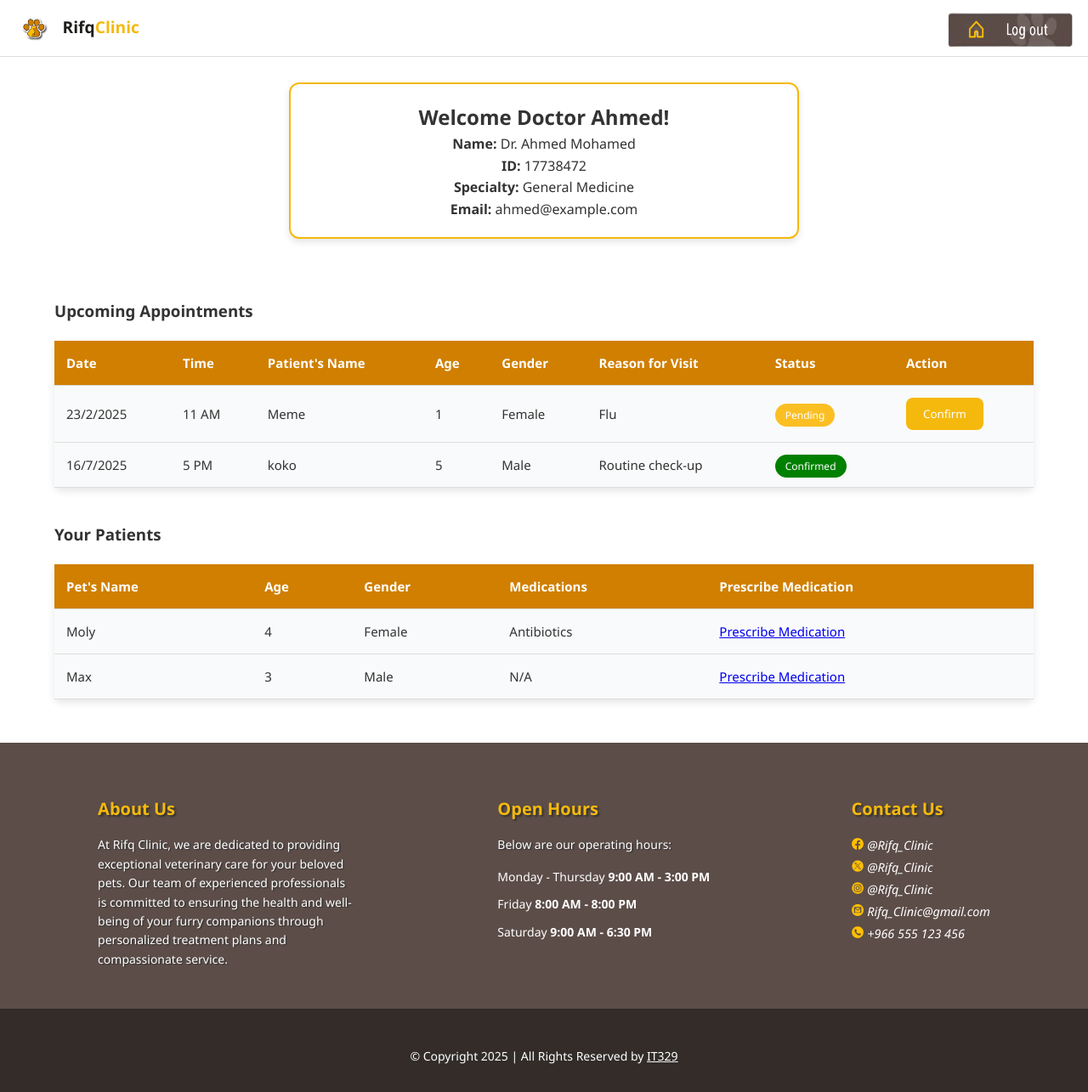
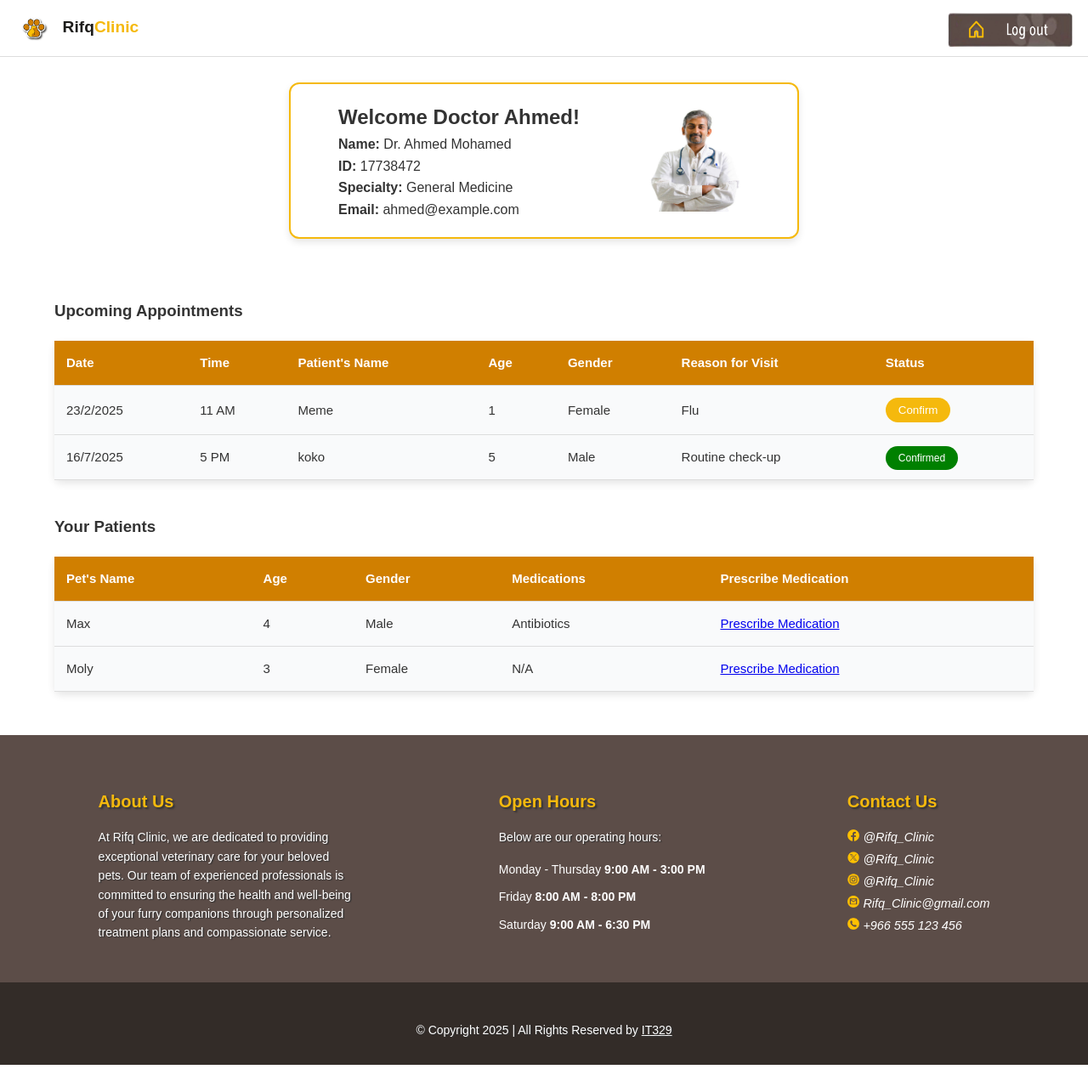
Before and after one commit to lameessa/WebProject, a PHP site: page /html/Doctor.html in a window 1280 px wide. Shown: the whole page at 85% size. After the commit the page ends 1253 px from the top, so only its background shows below. Run offline with PHP 8.4, Linux system fonts and the light colour scheme.

Commit message:
Final Changes Phase1

```diff
--- a/css/docstyle.css
+++ b/css/docstyle.css
@@ -108,7 +108,13 @@ header .logo img {
     border-radius: 12px;
     box-shadow: 0 4px 8px rgba(0, 0, 0, 0.1);
     margin-bottom: 30px;
-    text-align: center;
+	display:flex;
+	justify-content:space-around;
+	align-items:center;
+}
+.doctor-info img {
+	height:8em;
+	width:8em;
 }
 
 h2, h3 {
@@ -147,10 +153,10 @@ td {
 .btn {
     background-color: #f5b90d;
     color: white;
-    padding: 10px 20px;
+    padding: 7px 15px;
     border: none;
     cursor: pointer;
-    border-radius: 8px;
+    border-radius: 20px;
     transition: background-color 0.3s ease;
 }
 
@@ -159,7 +165,7 @@ td {
 }
 
 .status {
-    padding: 5px 12px;
+    padding: 7px 15px;
     border-radius: 20px;
     font-size: 12px;
 }
--- a/css/styleMedi.css
+++ b/css/styleMedi.css
@@ -154,3 +154,7 @@
         .form-container .medications label {
             margin-left: 5px;
         }
+
+		ul {
+			list-style-type:none;
+		}
--- a/html/Doctor.html
+++ b/html/Doctor.html
@@ -5,7 +5,7 @@
     <meta name="viewport" content="width=device-width, initial-scale=1.0">
     <title>Doctor's Page</title>
     <link rel="stylesheet" href="../css/docstyle.css">
-    <link rel="stylesheet" href="../css/indexStyle.css">
+    <link rel="stylesheet" href="../css/HFstyle.css">
 </head>
 <body>
 
@@ -31,11 +31,16 @@
     <div class="container">
         <!-- Doctor Info in a Box -->
         <div class="doctor-info">
+		<div class="left">
             <h2>Welcome Doctor Ahmed!</h2>
             <p><strong>Name:</strong> Dr. Ahmed Mohamed</p>
 			 <p><strong>ID:</strong> 17738472</p>
             <p><strong>Specialty:</strong> General Medicine</p>
             <p><strong>Email:</strong> ahmed@example.com</p>
+		</div>
+		<div class="right">
+			<img src="../images/doctor2.png" alt="Dr. Ahmed">
+		</div>
         </div>
 
 
@@ -51,7 +56,6 @@
                         <th>Gender</th>
                         <th>Reason for Visit</th>
                         <th>Status</th>
-                        <th>Action</th>
                     </tr>
                 </thead>
                 <tbody>
@@ -62,7 +66,6 @@
                         <td>1</td>
                         <td>Female</td>
                         <td>Flu</td>
-                        <td><span class="status pending">Pending</span></td>
                         <td><button class="btn">Confirm</button></td>
                     </tr>
                     <tr>
@@ -73,7 +76,6 @@
                         <td>Male</td>
                         <td>Routine check-up</td>
                         <td><span class="status active">Confirmed</span></td>
-                        <td></td>
                     </tr>
                 </tbody>
             </table>
@@ -93,16 +95,16 @@
                 </thead>
                 <tbody>
                     <tr>
-                        <td>Moly</td>
+                        <td>Max</td>
                         <td>4</td>
-                        <td>Female</td>
+                        <td>Male</td>
                         <td>Antibiotics</td>
                         <td><a href="medication.html">Prescribe Medication</a></td>
                     </tr>
                     <tr>
-                        <td>Max</td>
+                        <td>Moly</td>
                         <td>3</td>
-                        <td>Male</td>
+                        <td>Female</td>
                         <td>N/A</td>
                         <td><a href="medication.html">Prescribe Medication</a></td>
                     </tr>
```
Also changed, not shown: html/medication.html (+10 -10 lines).
